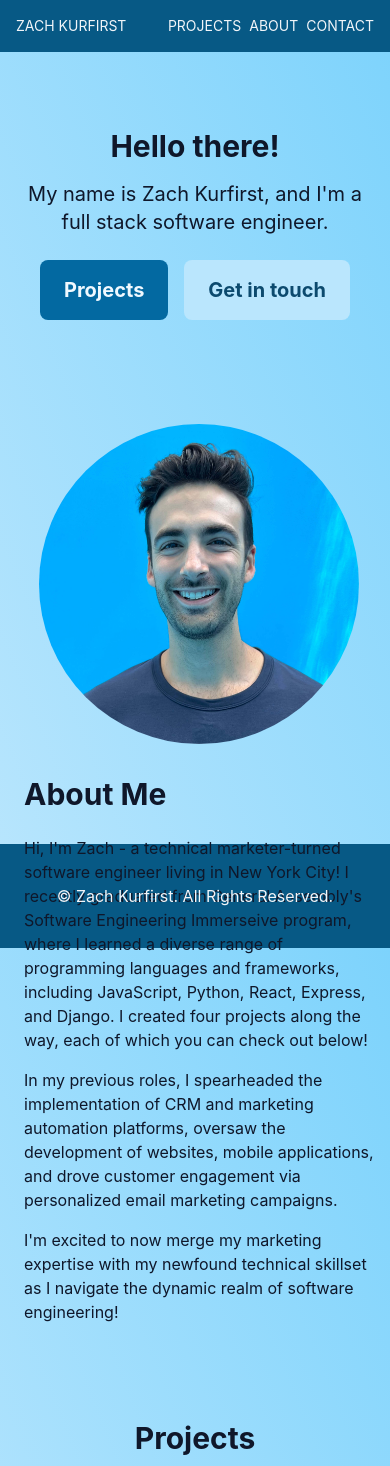
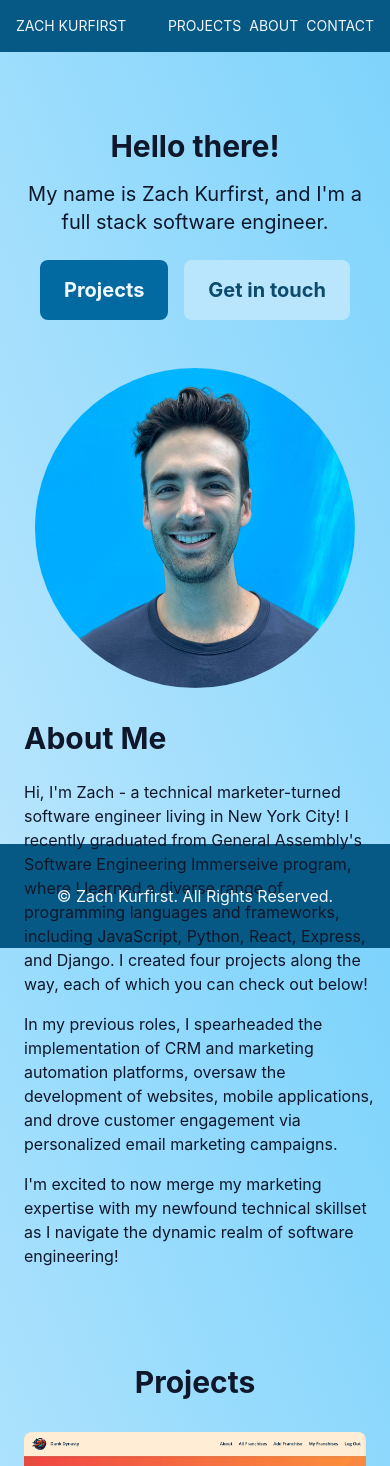
Before and after one commit to zachkurfirst/portfolio, a React (Vite) app: page / in a window 390 px wide. Shown: the top 1466 px of the page. Built offline with nearby package versions, Linux system fonts and the light colour scheme.

Commit message:
apply margins to about-text instead of entire container, remove image margin-top on smaller screens

```diff
--- a/src/pages/About.jsx
+++ b/src/pages/About.jsx
@@ -29,13 +29,13 @@ const About = (props) => {
   return (
     <section id="about" className="text-slate-900 dark:text-slate-100">
       {about && (
-        <div className="flex flex-wrap justify-center gap-8 ml-6 mr-4 sm:mr-6">
+        <div className="flex flex-wrap justify-center gap-8">
           <img
             src={about.headshot}
             alt={about.name}
-            className="rounded-full max-w-xs sm:max-w-sm max-h-80 mt-14"
+            className="rounded-full max-w-xs sm:max-w-sm max-h-80 lg:mt-14"
           />
-          <div id="about-text">
+          <div id="about-text" className="ml-6 mr-4 sm:mr-6">
             <h1 className="text-3xl sm:text-4xl font-bold mb-6 sm:mb-4">About Me</h1>
             <p className="lg:max-w-lg mt-4">{about.bio}</p>
             <p className="lg:max-w-lg mt-4">{about.background}</p>
```
